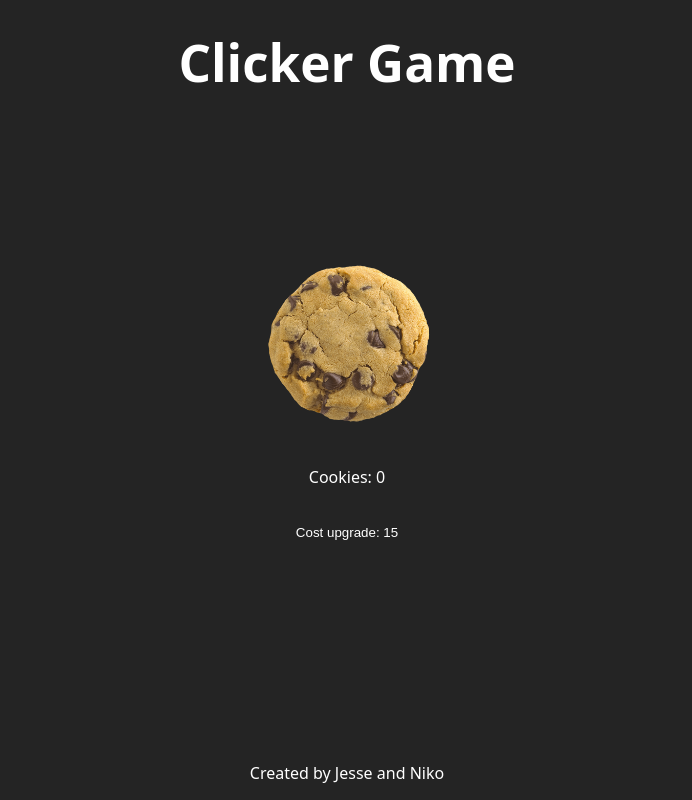
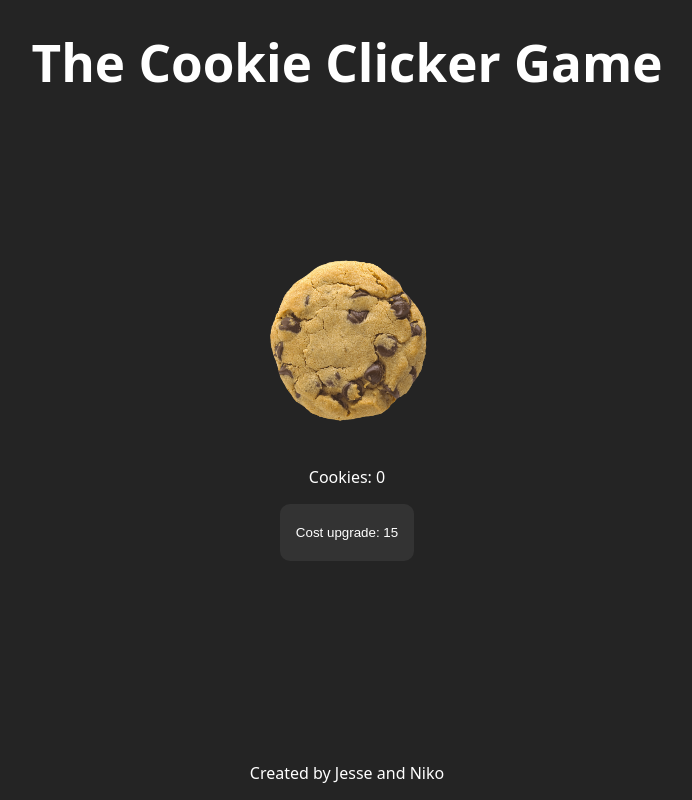
Before and after one commit to Butenkite/PPWeek4Clicker, a React (Vite) app: page / in a window 1280 px wide. Shown: the whole page, without its empty margins (293-985 px from the left). Built offline with nearby package versions, Linux system fonts and the light colour scheme.

Commit message:
Changed the Header and added a feature for the cookie to spin, also added a fadded button background

```diff
--- a/src/App.css
+++ b/src/App.css
@@ -22,13 +22,17 @@ img:active{
   transition: filter 300ms;
 }
 
-@keyframes logo-spin {
+@keyframes cookie-spin {
   from {
     transform: rotate(0deg);
   }
   to {
     transform: rotate(360deg);
   }
+}
+
+.cookie-spin {
+  animation: cookie-spin infinite 3s linear;
 }
 
 @media (prefers-reduced-motion: no-preference) {
@@ -47,4 +51,7 @@ img:active{
 
 #multiplierButton{
   color: white;
+  background-color: #333;
+  border: 3px;
+  border-radius: 10px;
 }
--- a/src/components/CookieButton.jsx
+++ b/src/components/CookieButton.jsx
@@ -4,7 +4,7 @@ export default function CookieButton({ onClick }){
     return(
         <div id="cookie">
             <button id="clickerButton" className="playButton" onClick={onClick}>
-                <img src={CookieImage} alt="cookie" />
+                <img src={CookieImage} alt="cookie" className="cookie-spin"/>
             </button>
         </div>
     )
--- a/src/components/Header.jsx
+++ b/src/components/Header.jsx
@@ -3,7 +3,7 @@ import React from "react"
 export default function Header(){
     return(
             <div className = "headerHolder">
-                <h1>Clicker Game</h1>
+                <h1>The Cookie Clicker Game</h1>
             </div>
     )
 }
```
Also changed, not shown: src/index.css (line endings or trailing spaces).
